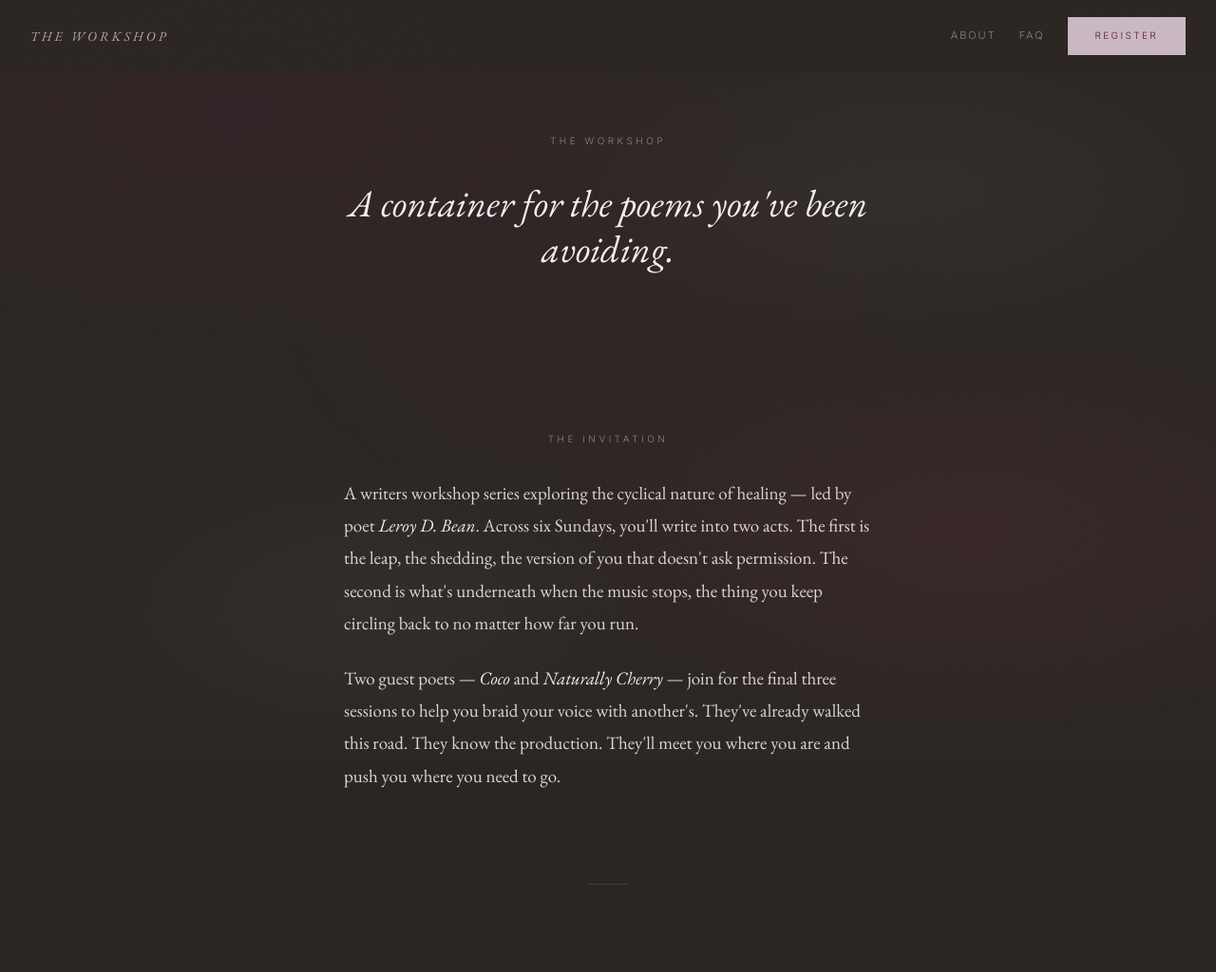
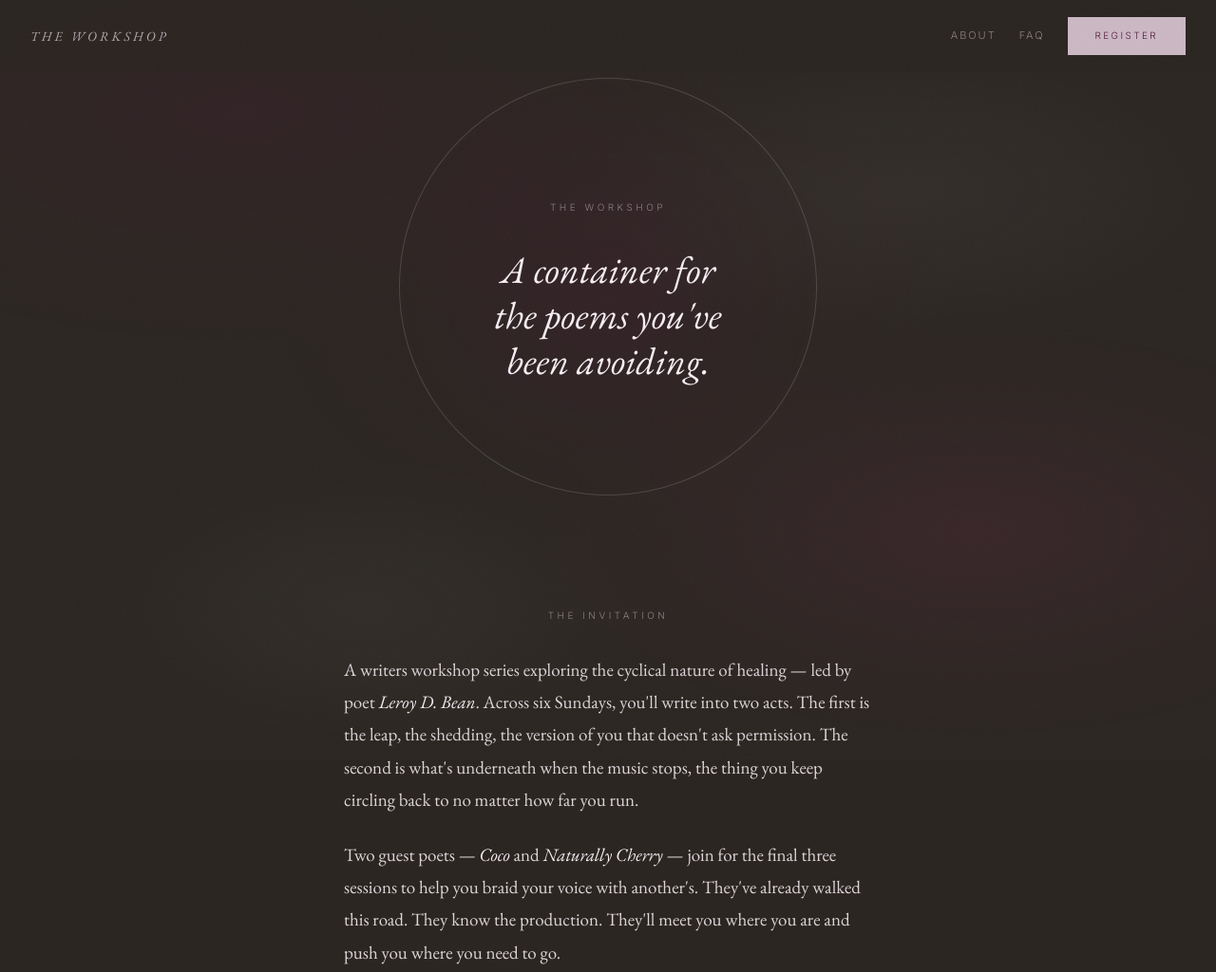
Before and after one commit to tetheredthoughts27-alt/thepoetsworkshop, a plain HTML site: page about.html in a window 1280 px wide. Shown: the top 1024 px of the page at 95% size. Drawn offline with nearby package versions, Linux system fonts and the light colour scheme.

Commit message:
Add files via upload

```diff
--- a/about.html
+++ b/about.html
@@ -148,7 +148,28 @@
   /* HEADER */
   .header {
     text-align: center;
-    padding: 80px 0 72px;
+    padding: 150px 0 140px;
+    position: relative;
+    overflow: hidden;
+  }
+  .header .container { position: relative; z-index: 1; max-width: 340px; }
+  .header-ring {
+    position: absolute;
+    top: 50%;
+    left: 50%;
+    width: 440px;
+    height: 440px;
+    max-width: 88vw;
+    max-height: 88vw;
+    border: 1px solid rgba(246, 238, 243, 0.16);
+    border-radius: 50%;
+    transform: translate(-50%, -50%);
+    pointer-events: none;
+    background: radial-gradient(circle, rgba(85, 26, 59, 0.14) 0%, transparent 70%);
+  }
+  @media (max-width: 520px) {
+    .header .container { max-width: 270px; }
+    .header .label { margin-bottom: 20px; }
   }
   .header .label {
     font-family: 'Inter', sans-serif;
@@ -404,6 +425,7 @@
 <main>
 
   <header class="header">
+    <div class="header-ring" aria-hidden="true"></div>
     <div class="container">
       <p class="label">The Workshop</p>
       <h1>A container for the poems you've been avoiding.</h1>
```
Also changed, not shown: index.html (+9 -9 lines).
